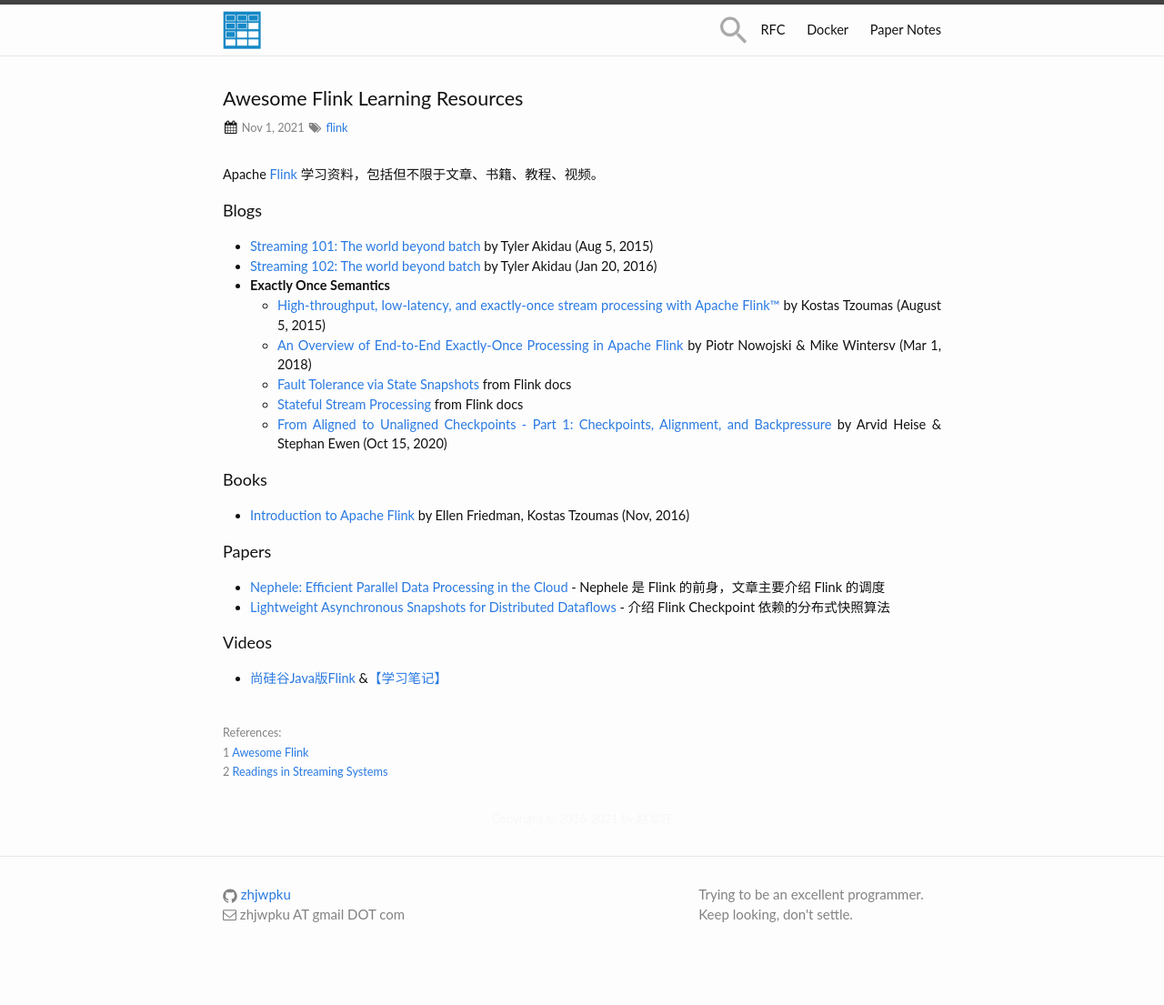
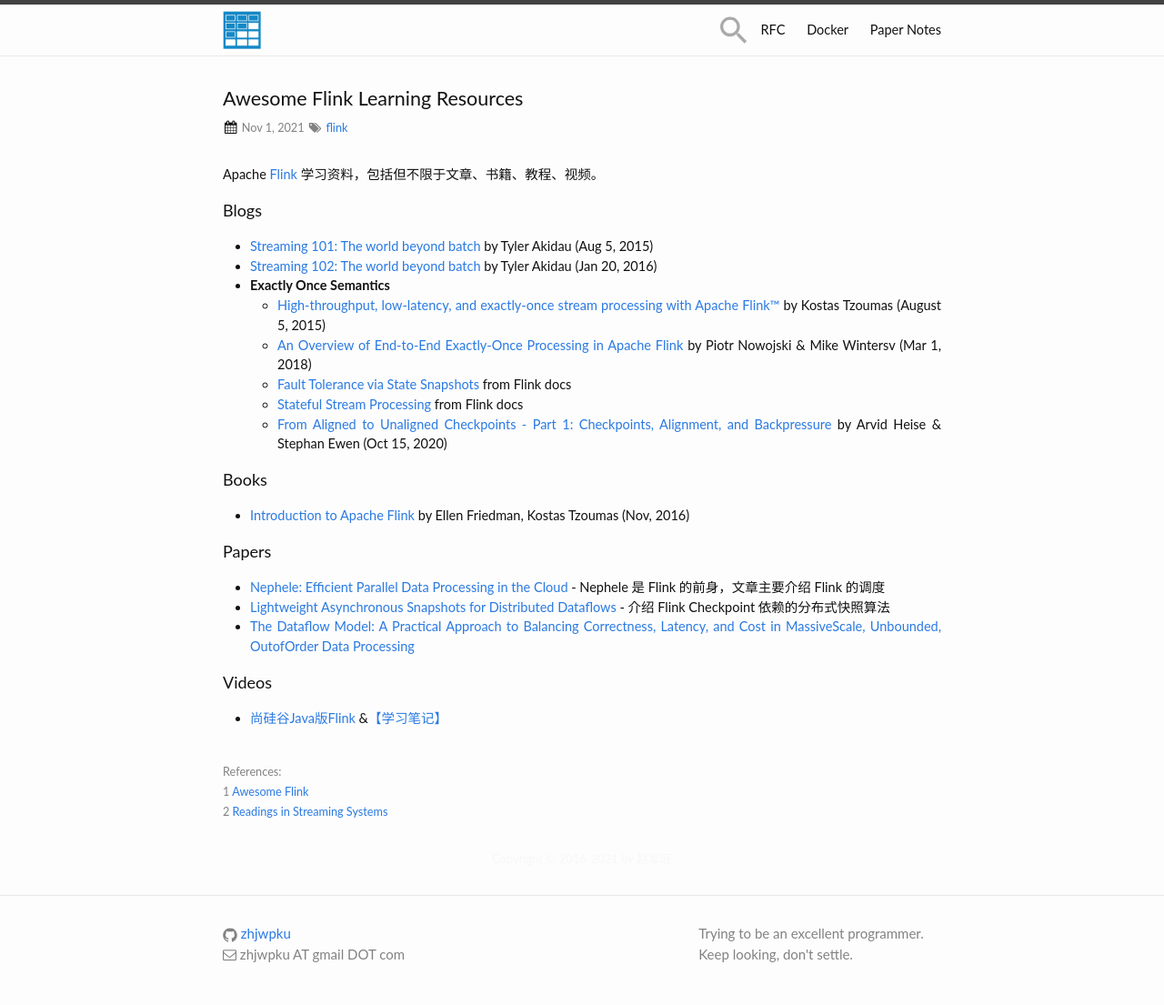
Before and after one commit to zhjwpku/zhjwpku.github.io, a Jekyll site: the page built from _posts/2021-11-02-awesome-flink.md, in a window 1280 px wide. Shown: the whole page at 91% size. Built offline with Jekyll 4.4.1, drawn with Linux system fonts in a browser that asks for light colours; comment, search, counter and statistics services are not loaded; before the commit the page ends 1062 px from its top, so only the background shows below that.

Commit message:
the dataflow model
Signed-off-by: Junwang Zhao <zhjwpku@gmail.com>

```diff
--- a/_posts/2021-11-02-awesome-flink.md
+++ b/_posts/2021-11-02-awesome-flink.md
@@ -27,6 +27,7 @@
 
 - [Nephele: Efficient Parallel Data Processing in the Cloud](https://paper-notes.zhjwpku.com/scheduler/nephele.html) - Nephele 是 Flink 的前身，文章主要介绍 Flink 的调度
 - [Lightweight Asynchronous Snapshots for Distributed Dataflows](https://paper-notes.zhjwpku.com/distributedsystem/abs.html) - 介绍 Flink Checkpoint 依赖的分布式快照算法
+- [The Dataflow Model: A Practical Approach to Balancing Correctness, Latency, and Cost in MassiveScale, Unbounded, OutofOrder Data Processing](https://paper-notes.zhjwpku.com/assets/pdfs/the_dataflow_model.pdf)
 
 <h4>Videos</h4>
 
```
